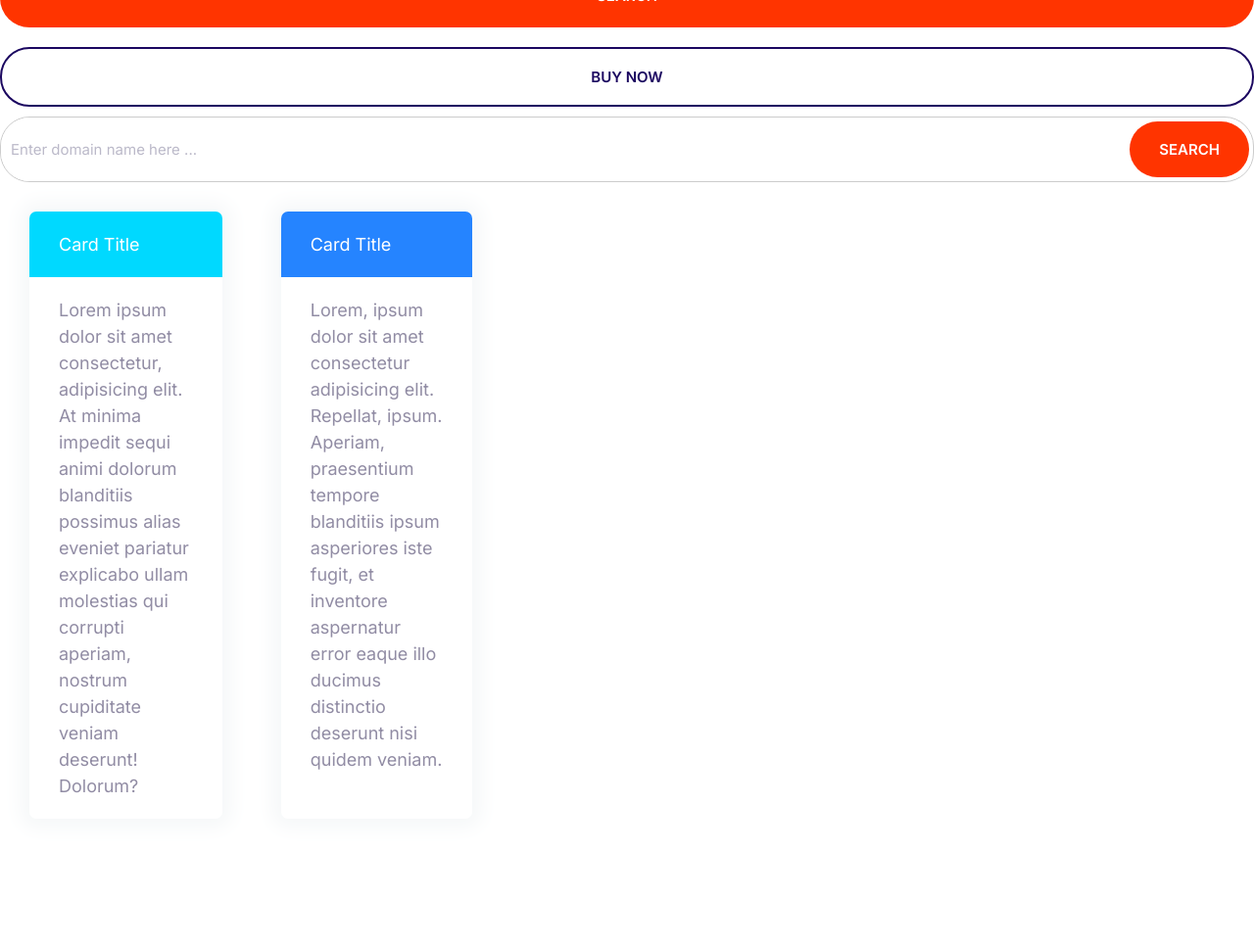
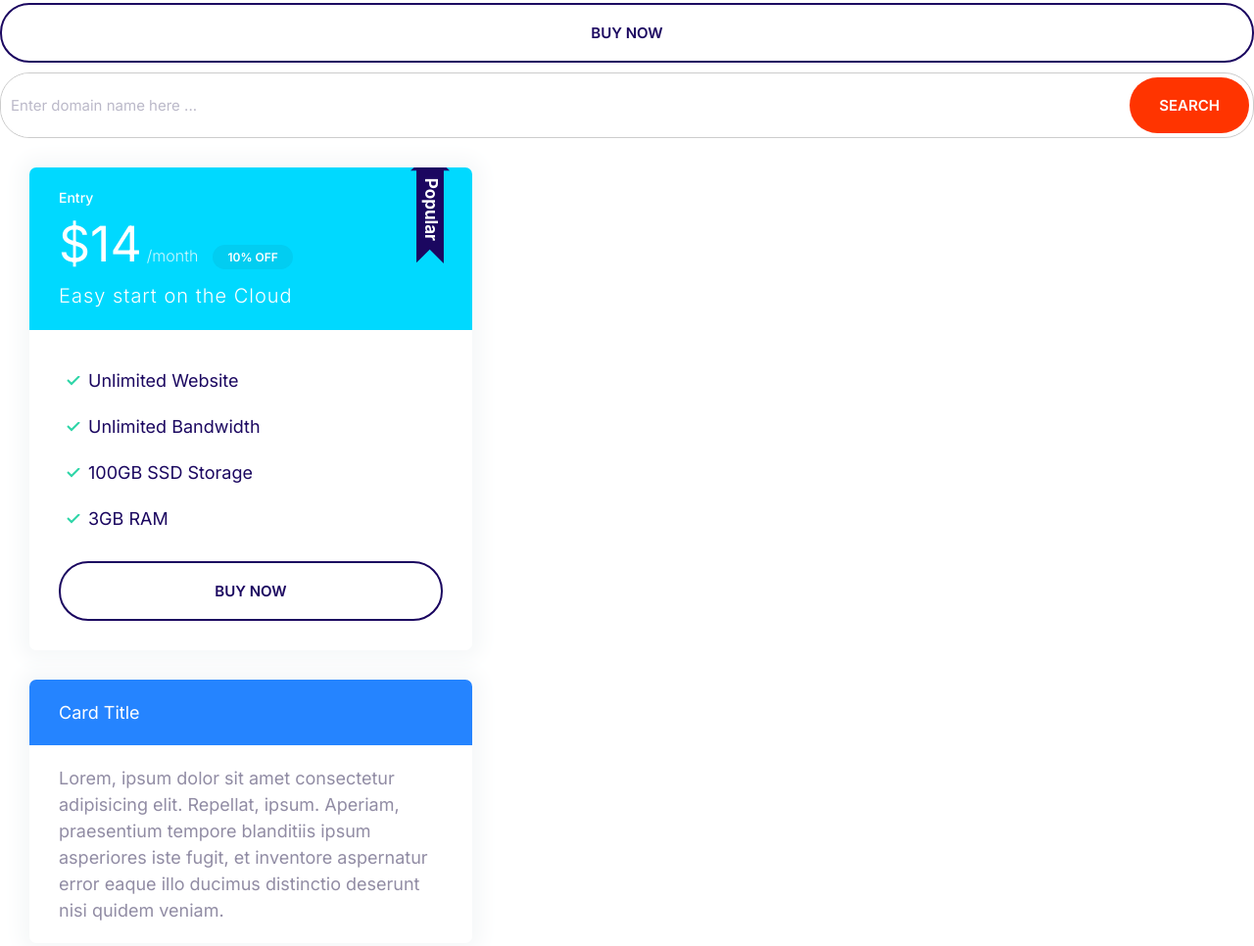
Before and after one commit to webdeveden/edenify, a plain HTML site: page index.html in a window 1280 px wide. Shown: the part 777-1743 px from the top of the page at 98% size. Before the commit the page ends 1643 px from the top, so only its background shows below. Drawn offline with nearby package versions, Linux system fonts and the light colour scheme.

Commit message:
Define a image to be displayed before the card header using pseudo selector.

```diff
--- a/css/styles.css
+++ b/css/styles.css
@@ -116,6 +116,7 @@ a {
 
 .badge--small {
   font-size: 1.6rem;
+  padding: 0.5rem 1.5rem;
 }
 
 @media screen and (min-width: 1024px) {
@@ -306,3 +307,64 @@ a {
   background: var(--color-secondary);
   color: #fff;
 }
+
+.card--primary .badge--primary {
+  background: #02cdf1;
+}
+
+/*Plans*/
+
+.plan__name {
+  font-weight: 500;
+  margin: 0;
+  color: #fff;
+  font-size: 2.4rem;
+}
+
+.plan__price {
+  font-size: 6rem;
+}
+
+.plan__billing-cycle {
+  font-size: 2.4rem;
+  font-weight: 300;
+  opacity: 0.8; /*80% opacity*/
+  margin-right: 1rem;
+}
+
+.plan__description {
+  font-size: 2rem;
+  font-weight: 300;
+  letter-spacing: 1px;
+  white-space: nowrap;
+  display: block;
+}
+
+.plan .list__item {
+  margin-bottom: 2rem;
+}
+/*implimenting the popular image in our card , create a plan--popular class on plan level */
+.plan--popular .card__header {
+  position: relative;
+}
+
+.plan--popular .card--primary .card__header::before {
+  content: url(../images/popular.svg);
+  position: absolute;
+  width: 40px;
+  right: 5%;
+  display: inline-block;
+  top: -2px;
+}
+
+@media screen and (min-width: 1024px) {
+  .plan__name {
+    font-size: 1.4rem;
+  }
+  .plan__price {
+    font-size: 5rem;
+  }
+  .plan__billing-cycle {
+    font-size: 1.6rem;
+  }
+}
--- a/index.html
+++ b/index.html
@@ -26,11 +26,6 @@
     <span class="badge badge--primary badge--small">10% Off</span>
     <span class="badge badge--secondary">20% Off</span>
     <!--formula = ul.list>li{items $}*3-->
-    <ul class="list list--inline">
-      <li class="list__item">items 1</li>
-      <li class="list__item">items 2</li>
-      <li class="list__item">items 3</li>
-    </ul>
     <ul class="list list--tick">
       <li class="list__item">items 1</li>
       <li class="list__item">items 2</li>
@@ -53,13 +48,25 @@
       <button class="btn btn--accent">Search</button>
     </div>
     <div class="card-container">
+      <div class="plan plan--popular">
         <div class="card card--primary">
-        <header class="card__header">Card Title</header>
+          <header class="card__header">
+            <h3 class="plan__name">Entry</h3>
+            <span class="plan__price">$14</span>
+            <span class="plan__billing-cycle">/month</span>
+            <span class="badge badge--primary badge--small">10% OFF</span>
+            <span class="plan__description">Easy start on the Cloud</span>
+          </header>
           <div class="card__body">
-          Lorem ipsum dolor sit amet consectetur, adipisicing elit. At minima
-          impedit sequi animi dolorum blanditiis possimus alias eveniet pariatur
-          explicabo ullam molestias qui corrupti aperiam, nostrum cupiditate
-          veniam deserunt! Dolorum?
+            <ul class="list list--tick">
+              <li class="list__item">Unlimited Website</li>
+              <li class="list__item">Unlimited Bandwidth</li>
+              <li class="list__item">100GB SSD Storage</li>
+              <li class="list__item">3GB RAM</li>
+            </ul>
+            <button class="btn btn--primary btn__block btn__outline">
+              Buy Now
+            </button>
           </div>
         </div>
         <div class="card card--secondary">
@@ -72,5 +79,6 @@
           </div>
         </div>
       </div>
+    </div>
   </body>
 </html>
```
Also changed, not shown: images/popular.svg (added). Lines whose indentation alone changed are shown as unchanged.
